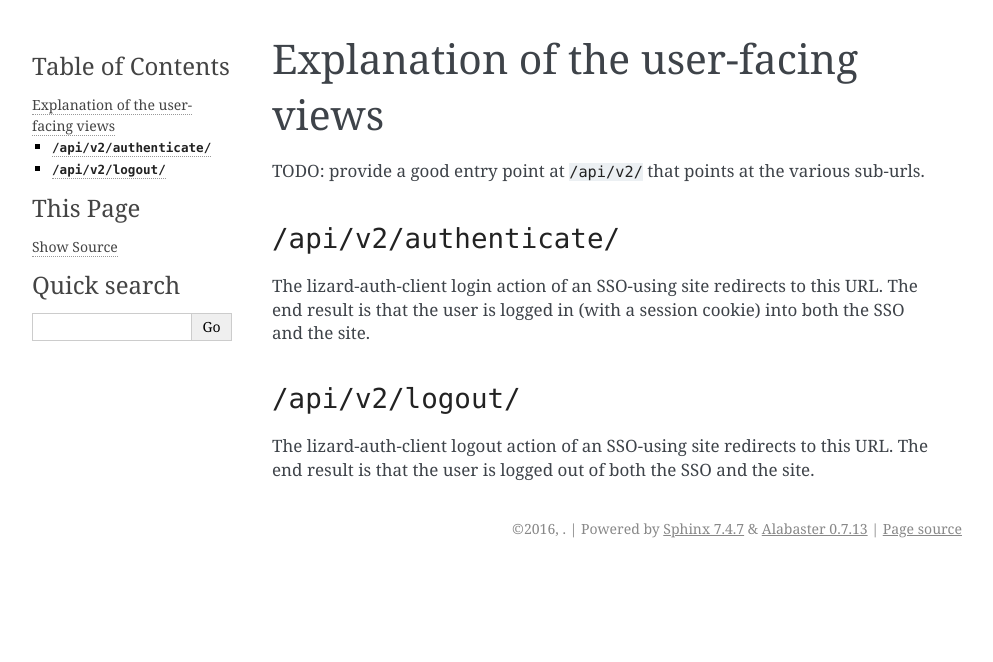
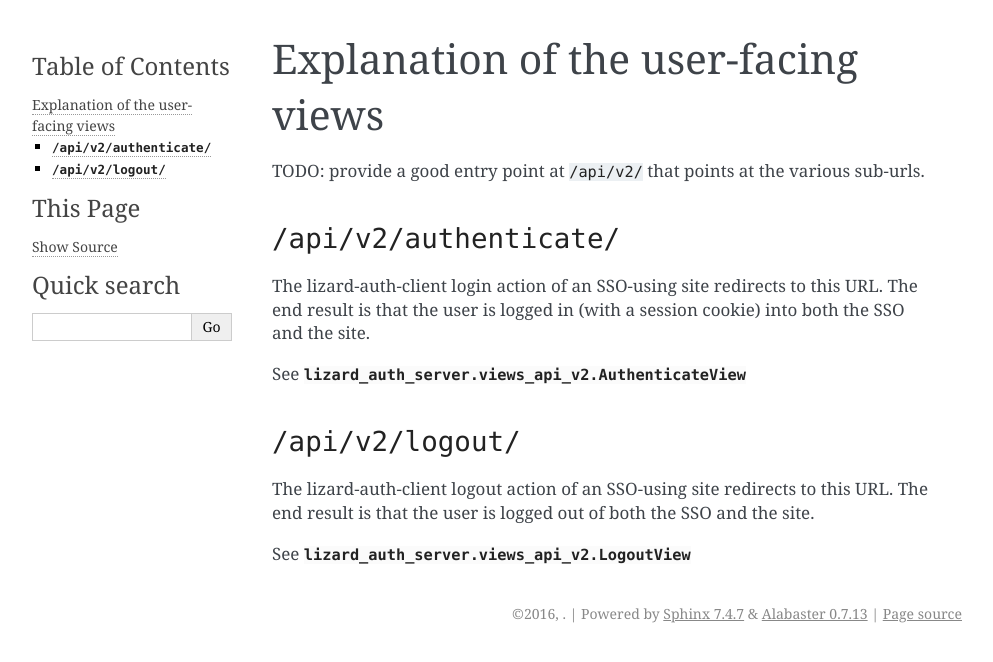
Before and after one commit to lizardsystem/lizard-auth-server, a Sphinx documentation site: the page built from doc/source/explanation_views.rst, in a window 1280 px wide. Shown: the top 662 px of the page, without its empty margins (148-1141 px from the left). Built offline with Sphinx 7.4.7, drawn with Linux system fonts in a browser that asks for light colours; the version number is read from the project's files by our own code.

Commit message:
Linked views explanation to reference doc

```diff
--- a/doc/source/explanation_api.rst
+++ b/doc/source/explanation_api.rst
@@ -13,3 +13,5 @@ without any user-facing html pages and redirects. Just a check if the
 credentials are OK and if the site is allowed.
 
 This way it can be used by lizard-auth-client's authentication backend.
+
+See :class:`lizard_auth_server.views_api_v2.VerifyCredentialsView`
--- a/doc/source/explanation_views.rst
+++ b/doc/source/explanation_views.rst
@@ -12,6 +12,8 @@ The lizard-auth-client login action of an SSO-using site redirects to this
 URL. The end result is that the user is logged in (with a session cookie) into
 both the SSO and the site.
 
+See :class:`lizard_auth_server.views_api_v2.AuthenticateView`
+
 
 ``/api/v2/logout/``
 -------------------
@@ -19,3 +21,5 @@ both the SSO and the site.
 The lizard-auth-client logout action of an SSO-using site redirects to this
 URL. The end result is that the user is logged out of both the SSO and the
 site.
+
+See :class:`lizard_auth_server.views_api_v2.LogoutView`
--- a/doc/source/index.rst
+++ b/doc/source/index.rst
@@ -45,5 +45,6 @@ Reference
 
    reference_models
    reference_views
+   reference_api
 
    project
--- /dev/null
+++ b/doc/source/reference_api.rst
@@ -0,0 +1,5 @@
+API reference
+===============
+
+.. autoclass:: lizard_auth_server.views_api_v2.VerifyCredentialsView
+   :members:
--- a/doc/source/reference_views.rst
+++ b/doc/source/reference_views.rst
@@ -1,5 +1,8 @@
 Views reference
 ===============
 
-.. autoclass:: lizard_auth_server.views.ProfileView
+.. autoclass:: lizard_auth_server.views_api_v2.AuthenticateView
    :members:
+
+.. autoclass:: lizard_auth_server.views_api_v2.LogoutView
+   :members:
```
